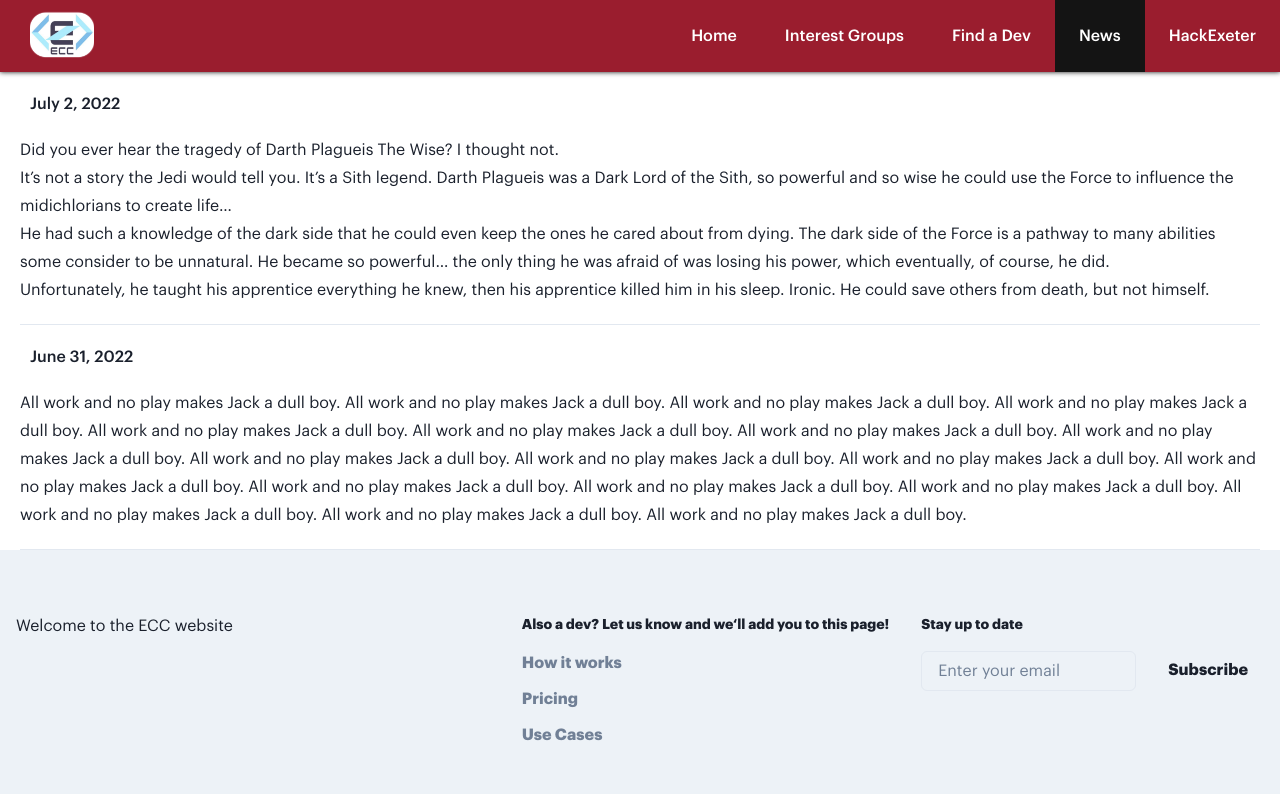
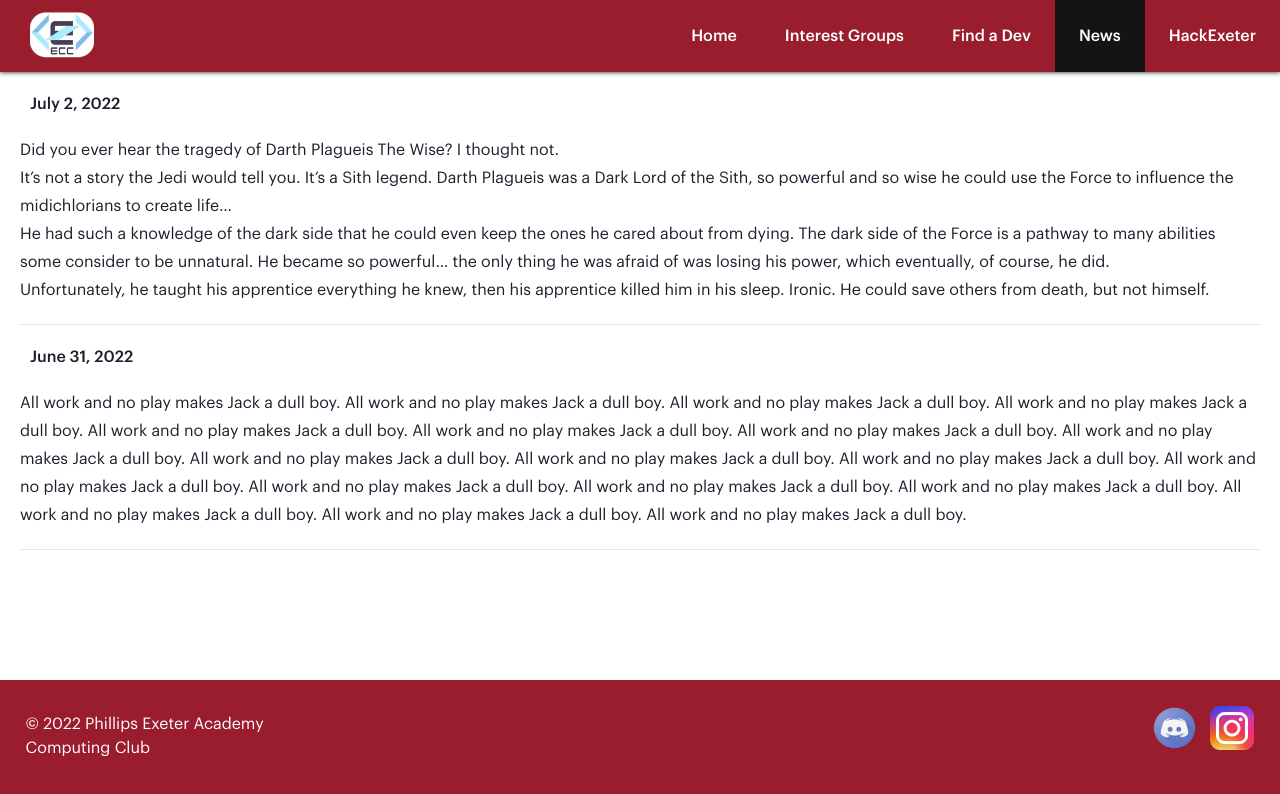
Before and after one commit to mycoalchen/New-ECC-Website, a React (Create React App) app: page /news in a window 1280 px wide. Shown: the top 794 px of the page. Built offline with nearby package versions, Linux system fonts and the light colour scheme.

Commit message:
Improve footer styling, add Discord/IG links

```diff
--- a/src/App.css
+++ b/src/App.css
@@ -2,6 +2,7 @@
   --pea-red:  #9a1d2e;
   --dark-red:  #670000;
   --dark-gray:  rgb(20, 20, 20);
+  --footer-height: 15vh;
 }
 @font-face {
   font-family: GraphikWeb;
@@ -21,21 +22,35 @@
 html {
   overflow: hidden;
   height: 100%;
+  min-height: 100vh;
+  background-color: var(--pea-red);
 }
-
+#root {
+  min-height: 100vh;
+}
 * {
   font-family: GraphikWeb;
 }
-
 body {
   margin: 0;
   padding: 0;
+  min-height: 100%;
   height: 100%;
   overflow: auto;
+  position: relative;
   scrollbar-width: none;
 }
 body::-webkit-scrollbar {
   display: none;
+}
+
+.footer {
+  bottom: 0;
+  background-color: var(--pea-red);
+  position: absolute;
+  margin-top: var(--footer-height);
+  height: var(--footer-height);
+  width: 100vw;
 }
 
 .App-logo {
@@ -69,9 +84,10 @@ body::-webkit-scrollbar {
 }
 
 .main-background {
-  position: absolute;
-  background-color: white;
+  position: relative;
+  min-height: 100vh;
   height: min-content;
   left: 0;
   right: 0;
+  padding-bottom: var(--footer-height);
 }
--- a/src/Components/Footer.jsx
+++ b/src/Components/Footer.jsx
@@ -1,61 +1,39 @@
 import {
-  Button, Input,
-  Stack,
+  HStack,
+  VStack,
   Text,
+  Image,
+  Link,
 } from '@chakra-ui/react';
+import '../App.css';
 import * as React from 'react';
+
+import discord from '../media/discord.png';
+import ig from '../media/instagram.png';
 
 export default function Footer() {
   return (
-    <div>
-      <Stack
-        backgroundColor="gray.100"
-        padding="1rem"
+    <div className="footer">
+      <HStack
+        bgColor="var(--pea-red)"
+        textColor="white"
+        paddingX="2vw"
         spacing="8"
         direction={{ base: 'column', md: 'row' }}
         justify="space-between"
-        py={{ base: '12', md: '16' }}
       >
-        <Stack spacing={{ base: '6', md: '8' }} align="start">
-          <Text color="muted">Welcome to the ECC website</Text>
-        </Stack>
-        <Stack
-          direction={{ base: 'column-reverse', md: 'column', lg: 'row' }}
-          spacing={{ base: '12', md: '8' }}
-        >
-          <Stack direction="row" spacing="8">
-            <Stack spacing="4" minW="36" flex="1">
-              <Text fontSize="sm" fontWeight="semibold" color="subtle">
-                Also a dev?
-                {' '}
-                <a href="https://forms.gle/INSERTLINKHERE">
-                  Let us know and we&lsquo;ll add you to this page!
-                </a>
-              </Text>
-              <Stack spacing="3" shouldWrapChildren>
-                <Button variant="link">How it works</Button>
-                <Button variant="link">Pricing</Button>
-                <Button variant="link">Use Cases</Button>
-              </Stack>
-            </Stack>
-          </Stack>
-          <Stack spacing="4">
-            <Text fontSize="sm" fontWeight="semibold" color="subtle">
-              Stay up to date
-            </Text>
-            <Stack
-              spacing="4"
-              direction={{ base: 'column', sm: 'row' }}
-              maxW={{ lg: '360px' }}
-            >
-              <Input placeholder="Enter your email" type="email" required />
-              <Button variant="primary" type="submit" flexShrink={0}>
-                Subscribe
-              </Button>
-            </Stack>
-          </Stack>
-        </Stack>
-      </Stack>
+        <VStack align="start" maxWidth="20vw">
+          <Text paddingBottom="2vh" paddingTop="4vh">© 2022 Phillips Exeter Academy Computing Club</Text>
+        </VStack>
+        <HStack spacing="1vw">
+          <Link href="https://discord.gg/eAUk5Wvq" isExeternal>
+            <Image src={discord} boxSize="3.5vw" />
+          </Link>
+          <Link href="https://www.instagram.com/exetercomputingclub/" isExternal>
+            <Image src={ig} boxSize="3.5vw" />
+          </Link>
+        </HStack>
+      </HStack>
     </div>
   );
 }
--- a/src/pages/FindADev.jsx
+++ b/src/pages/FindADev.jsx
@@ -12,16 +12,14 @@ import '../App.css';
 
 function FindADev() {
   return (
-    <Container maxW="100%" minH="100%" padding="0">
+    <div className="main-background">
       <Navbar />
-
       <Container maxWidth="auto">
         <Heading textAlign="center">
           Here you can find aspiring, excellent, and motivated developers
           (Totally legit!)
         </Heading>
       </Container>
-
       <Center>
         <SimpleGrid columns={3} spacing={6}>
           <Dev
@@ -51,7 +49,7 @@ function FindADev() {
         <a href="https://forms.gle/xyvu47J64Vz7HNnh9" className="gform-link">Let us know and we&lsquo;ll add you to this page!</a>
       </Container>
       <Footer />
-    </Container>
+    </div>
   );
 }
 
--- a/src/pages/InterestGroups.jsx
+++ b/src/pages/InterestGroups.jsx
@@ -41,6 +41,9 @@ function InterestGroups() {
         >
           Open the ExeterCourseMap repo here!
         </a>
+        <p>
+          Let us know if you&rsquo;re interested in joining! We&rsquo;re open to beginners too.
+        </p>
         <p>Group leaders: Michael Chen, Riya Tyagi, Tanish Tyagi</p>
       </div>
       <div className="interest-group-card">
```
Also changed, not shown: src/media/discord.png (added), src/media/instagram.png (added).
